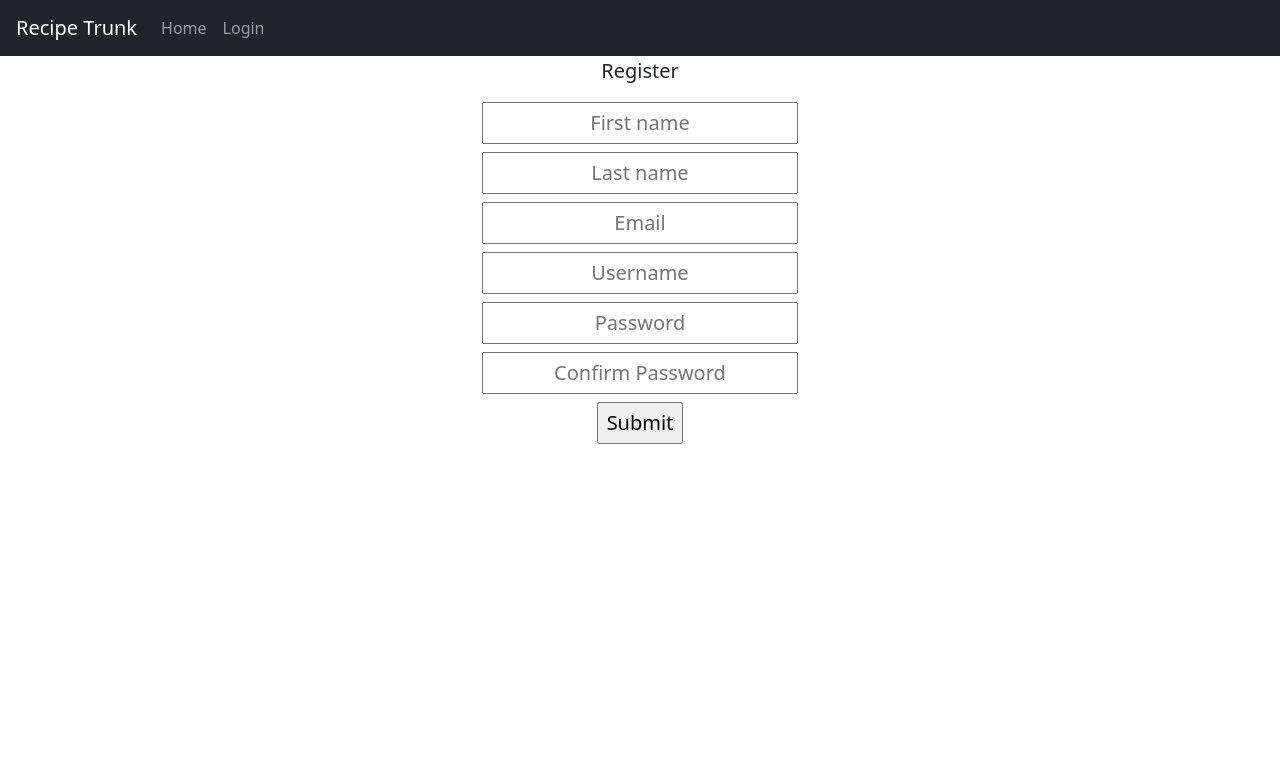
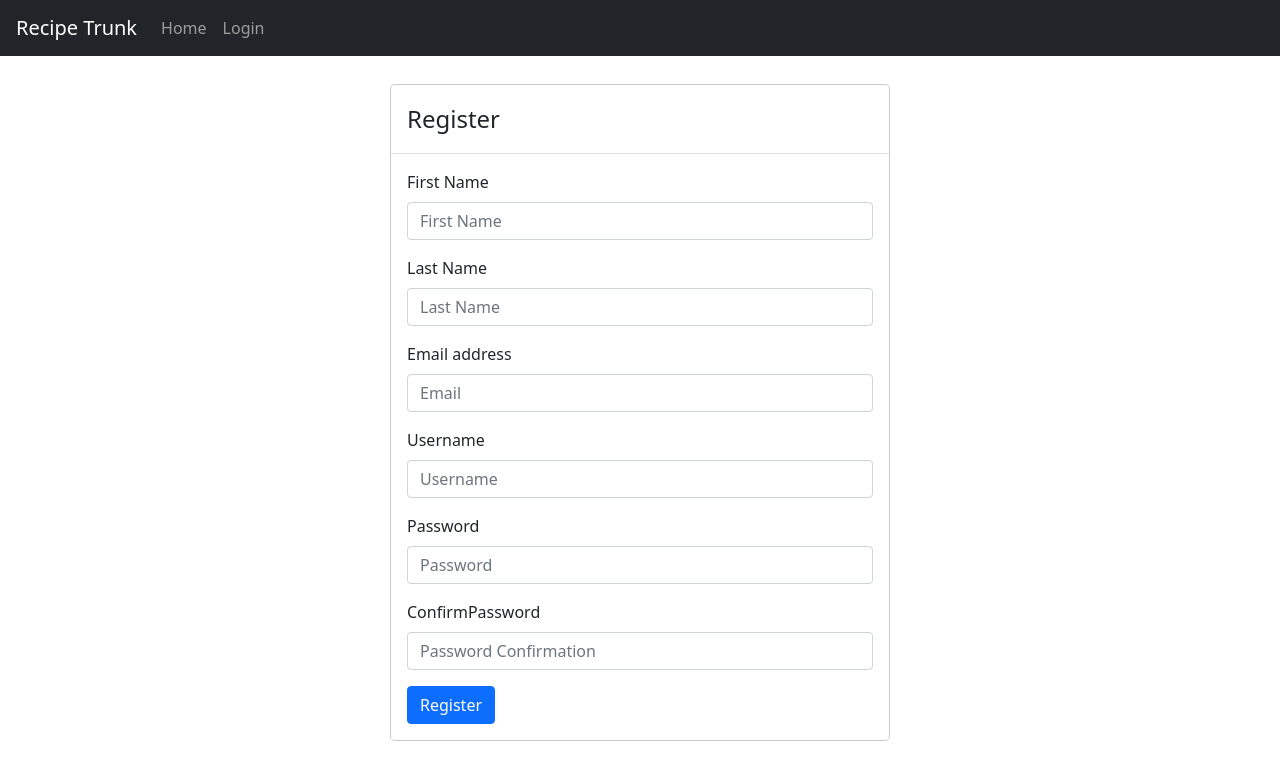
Before and after one commit to apelico/RecipeBank, a React (Create React App) app: page /register in a window 1280 px wide. Shown: the top 780 px of the page. Built offline with nearby package versions, Linux system fonts and the light colour scheme; no server answers.

Commit message:
UI improvements

```diff
--- a/src/Pages/EditRecipe/EditRecipe.css
+++ b/src/Pages/EditRecipe/EditRecipe.css
@@ -1,9 +1,15 @@
-.edit-recipe{
-    max-width: 75%;
-    margin: 0 auto;
+.edit-recipe .modal-dialog{
+    max-width: 750px;
+}
+
+.edit-recipe .modal-title{
+    width: 100%;
+}
+
+.edit-recipe .title{
     text-align: center;
 }
 
-.ingredients input:nth-child(1){
-    flex: 30%;
+.edit-recipe .ingredients input:nth-child(2){
+    max-width: 250px;
 }
--- a/src/Pages/EditRecipe/EditRecipe.tsx
+++ b/src/Pages/EditRecipe/EditRecipe.tsx
@@ -1,6 +1,6 @@
 import React from 'react'
 import { useEffect, useState } from 'react'
-import { Button, Form, FormControl, InputGroup, FloatingLabel } from 'react-bootstrap'
+import { Button, FormControl, InputGroup, Modal } from 'react-bootstrap'
 import { useNavigate, useParams, useLocation } from 'react-router-dom'
 import { EditType, IEdit, Ingredient, Recipe } from '../../Interfaces'
 import './EditRecipe.css'
@@ -13,8 +13,8 @@ export default function EditRecipe({ editType }: IEdit) {
 	const { username, recipeID } = useParams();
 
 	useEffect(() => {
-		if (editType == EditType.Create) {
-			setRecipe({ recipeName: "", ingredients: [], instructions: [] })
+		if (editType === EditType.Create) {
+			setRecipe({ recipeName: "", ingredients: [{ ingredientName: "", ingredientAmount: "" }], instructions: [""] })
 			return;
 		}
 
@@ -30,23 +30,23 @@ export default function EditRecipe({ editType }: IEdit) {
 	function HandleSubmit(event: React.FormEvent<HTMLFormElement>) {
 		event.preventDefault();
 
-		if (editType == EditType.Create) {
+		if (editType === EditType.Create) {
 			fetch('/api/createRecipe', {
 				method: 'POST',
 				headers: { 'Content-Type': 'application/json' },
 				body: JSON.stringify(recipe)
 			}).then(response => response.json()).then(data => {
-				if (data == "OK") navigate("/")
+				if (data === "OK") navigate("/")
 			})
 		}
 
-		if (editType == EditType.Edit) {
+		if (editType === EditType.Edit) {
 			fetch('/api/updateRecipe', {
 				method: 'POST',
 				headers: { 'Content-Type': 'application/json' },
 				body: JSON.stringify(recipe)
 			}).then(response => response.json()).then(data => {
-				if (data == "OK") navigate("/")
+				if (data === "OK") navigate("/")
 			})
 		}
 	}
@@ -60,7 +60,7 @@ export default function EditRecipe({ editType }: IEdit) {
 
 	function UpdateIngredient(index: number, ingredient: Ingredient) {
 		const r = { ...recipe }
-		if (r.ingredients == undefined) return;
+		if (r.ingredients === undefined) return;
 
 		r.ingredients[index] = ingredient
 
@@ -82,7 +82,7 @@ export default function EditRecipe({ editType }: IEdit) {
 
 	function UpdateInstruction(index: number, value: string) {
 		const r = { ...recipe }
-		if (r.instructions == undefined) return;
+		if (r.instructions === undefined) return;
 
 		r.instructions[index] = value
 
@@ -100,7 +100,7 @@ export default function EditRecipe({ editType }: IEdit) {
 
 		return (
 			<InputGroup size="lg">
-				<FormControl placeholder='Recipe Name' value={recipe.recipeName} onChange={e => {
+				<FormControl className='title' placeholder='Recipe Name' required value={recipe.recipeName} onChange={e => {
 					const r = { ...recipe }
 					r.recipeName = e.target.value;
 
@@ -115,9 +115,9 @@ export default function EditRecipe({ editType }: IEdit) {
 
 		return (
 			recipe.instructions.map((instruction, index) => {
-				return(
+				return (
 					<InputGroup className='mb-3 ingredients'>
-					<FormControl placeholder='ingredient' value={instruction} onChange={e => {
+						<FormControl placeholder='instruction' value={instruction} onChange={e => {
 							UpdateInstruction(index, e.target.value)
 						}} />
 						<Button variant="danger" onClick={() => {
@@ -142,7 +142,7 @@ export default function EditRecipe({ editType }: IEdit) {
 							}} />
 							<FormControl placeholder='amount' value={ingredient.ingredientAmount} onChange={e => {
 								UpdateIngredient(index, { ingredientName: ingredient.ingredientName, ingredientAmount: e.target.value })
-							}}/>
+							}} />
 							<Button variant="danger" onClick={() => {
 								RemoveIngredient(index)
 							}}>Delete</Button>
@@ -154,24 +154,26 @@ export default function EditRecipe({ editType }: IEdit) {
 	}
 
 	return (
-		<div className='page'>
 		<form className='edit-recipe' onSubmit={HandleSubmit}>
-				{RenderTitle()}
+			<Modal.Dialog>
+				<Modal.Header>
+					<Modal.Title>{RenderTitle()}</Modal.Title>
+				</Modal.Header>
 
-				<h3>Ingredients</h3>
+				<Modal.Body>
 					{RenderIngredients()}
 					<Button variant="primary" onClick={AddIngredient}>Add Ingredient</Button>
+				</Modal.Body>
 
-				<h3>Instructions</h3>
+				<Modal.Body>
 					{RenderInstructions()}
+					<Button variant="primary" onClick={AddInstruction}>Add Instruction</Button>
+				</Modal.Body>
 
-				<Button variant="primary" onClick={AddInstruction}>Add Instruction</Button>
-				<div>
-					<br></br>
+				<Modal.Body>
 					<Button variant="primary" type='submit'>Submit</Button>
-				</div>
+				</Modal.Body>
+			</Modal.Dialog>
 		</form>
-		</div>
-
 	)
 }
--- a/src/Pages/Login/Login.tsx
+++ b/src/Pages/Login/Login.tsx
@@ -1,19 +1,20 @@
 import './Login.css'
 import { useState, useContext } from 'react'
-import { NavLink,useNavigate } from 'react-router-dom';
+import { NavLink, useNavigate } from 'react-router-dom';
 
 import { userContext } from '../../Context'
+import { Alert, Button, Form, Modal } from 'react-bootstrap';
 
-interface Login{
+interface ILogin {
   username: string;
   password: string;
 }
 
 export default function Login() {
-    const {setUsername} = useContext(userContext)
+  const { setUsername } = useContext(userContext)
 
   const navigate = useNavigate()
-    const [inputs, setInputs] = useState<Login>({username: '', password: ''})
+  const [inputs, setInputs] = useState<ILogin>({ username: '', password: '' })
   const [error, setError] = useState<string>("")
 
   //Is used to set the values based from form.
@@ -29,14 +30,14 @@ export default function Login() {
     fetch('/api/login', {
       method: 'POST',
       headers: { 'Content-Type': 'application/json', "Access-Control-Allow-Credentials": 'true' },
-          body: JSON.stringify({username: inputs.username, password: inputs.password})
+      body: JSON.stringify({ username: inputs.username, password: inputs.password })
     }).then(response => response.json()).then(data => {
-          if(data === "Incorrect Password"){
+      if (data === "Incorrect Password") {
         setError(data);
         return;
       }
 
-          if(data === "Invalid User"){
+      if (data === "Invalid User") {
         setError("User does not exist");
         return;
       }
@@ -46,14 +47,42 @@ export default function Login() {
     })
   }
 
+  function ShowError() {
+    if (error === "") return;
+
+    return (
+      <Alert variant="danger" onClose={() => setError("")} dismissible>
+        <Alert.Heading>{error}</Alert.Heading>
+      </Alert>
+    )
+  }
+
   return (
     <form className='login' onSubmit={login}>
-            <p>Login</p>
-            <input type="text" name="username" required onChange={onChange} placeholder='Username' />
-            <input type="password" name="password" required onChange={onChange} placeholder='Password' />
-            <span>{error}</span>
-            <input type='submit' value="Login" />
-            <NavLink to='/register'>Register</NavLink>
+
+      <Modal.Dialog>
+        <Modal.Header>
+          <Modal.Title>Login</Modal.Title>
+        </Modal.Header>
+        {ShowError()}
+        <Modal.Body>
+          <Form.Group className="mb-3" controlId="formBasicEmail">
+            <Form.Control name="username" onChange={onChange} type="text" placeholder="Username" />
+          </Form.Group>
+
+          <Form.Group className="mb-3" controlId="formBasicPassword">
+            <Form.Control name="password" type="password" placeholder="Password" required onChange={onChange} />
+          </Form.Group>
+
+          <Button variant="primary" type="submit">
+            Submit
+          </Button>{' '}
+          <Button href="/register" variant="primary" type="submit">
+            Register
+          </Button>
+        </Modal.Body>
+
+      </Modal.Dialog>
     </form>
   )
 }
--- a/src/Pages/Register/Register.tsx
+++ b/src/Pages/Register/Register.tsx
@@ -1,8 +1,9 @@
 import './Register.css'
 import React, { useState } from 'react'
 import { useNavigate } from 'react-router-dom';
+import { Form, Modal, Button, Alert } from 'react-bootstrap';
 
-interface LoginInputs{
+interface LoginInputs {
     firstName: string;
     lastName: string;
     email: string;
@@ -24,7 +25,7 @@ export default function RegisterPage() {
     const handleSubmit = (event: React.FormEvent<HTMLFormElement>): void => {
         event.preventDefault();
 
-        if(inputs.password !== inputs.passwordConfirmation){
+        if (inputs.password !== inputs.passwordConfirmation) {
             setError("Password does not match")
             return;
         }
@@ -45,17 +46,57 @@ export default function RegisterPage() {
         })
     }
 
+    function ShowError() {
+        if (error === "") return;
+
+        return (
+            <Alert variant="danger" onClose={() => setError("")} dismissible>
+                <Alert.Heading>{error}</Alert.Heading>
+            </Alert>
+        )
+    }
+
     return (
-        <form className='register' autoComplete='off' onSubmit={handleSubmit}>
-            <p>Register</p>
-            <input type="text" name='firstName' required onChange={handleChange} placeholder='First name' />
-            <input type="text" name='lastName' required onChange={handleChange} placeholder='Last name' />
-            <input type="email" name='email' required onChange={handleChange} placeholder='Email' />
-            <input type="text" name='username' required onChange={handleChange} placeholder='Username' />
-            <input type="password" name='password' required onChange={handleChange} placeholder='Password' />
-            <input type="password" name='passwordConfirmation' required onChange={handleChange} placeholder='Confirm Password' />
-            <span>{error}</span>
-            <input type='submit' />
-        </form>
+        <>
+            <Form onSubmit={handleSubmit}>
+                <Modal.Dialog>
+                    <Modal.Header>
+                        <Modal.Title>Register</Modal.Title>
+                    </Modal.Header>
+                    {ShowError()}
+                    <Modal.Body>
+                        <Form.Group className="mb-3" controlId="formGroupPassword">
+                            <Form.Label>First Name</Form.Label>
+                            <Form.Control type="text" placeholder="First Name" name='firstName' required onChange={handleChange} />
+                        </Form.Group>
+                        <Form.Group className="mb-3" controlId="formGroupPassword">
+                            <Form.Label>Last Name</Form.Label>
+                            <Form.Control type="text" placeholder="Last Name" name='lastName' required onChange={handleChange} />
+                        </Form.Group>
+                        <Form.Group className="mb-3" controlId="formGroupEmail">
+                            <Form.Label>Email address</Form.Label>
+                            <Form.Control type="email" placeholder="Email" name='email' required onChange={handleChange} />
+                        </Form.Group>
+                        <Form.Group className="mb-3" controlId="formGroupPassword">
+                            <Form.Label>Username</Form.Label>
+                            <Form.Control type="text" placeholder="Username" name='username' required onChange={handleChange} />
+                        </Form.Group>
+                        <Form.Group className="mb-3" controlId="formGroupPassword">
+                            <Form.Label>Password</Form.Label>
+                            <Form.Control type="password" placeholder="Password" name='password' required onChange={handleChange} />
+                        </Form.Group>
+                        <Form.Group className="mb-3" controlId="formGroupPassword">
+                            <Form.Label> ConfirmPassword</Form.Label>
+                            <Form.Control type="password" placeholder="Password Confirmation" name='passwordConfirmation' required onChange={handleChange} />
+                        </Form.Group>
+                        <Button variant="primary" type="submit">
+                            Register
+                        </Button>
+                    </Modal.Body>
+
+                </Modal.Dialog>
+
+            </Form>
+        </>
     )
 }
```
Also changed, not shown: 11 other files (tests, documents, lock files or other folders). Lines whose indentation alone changed are shown as unchanged.
